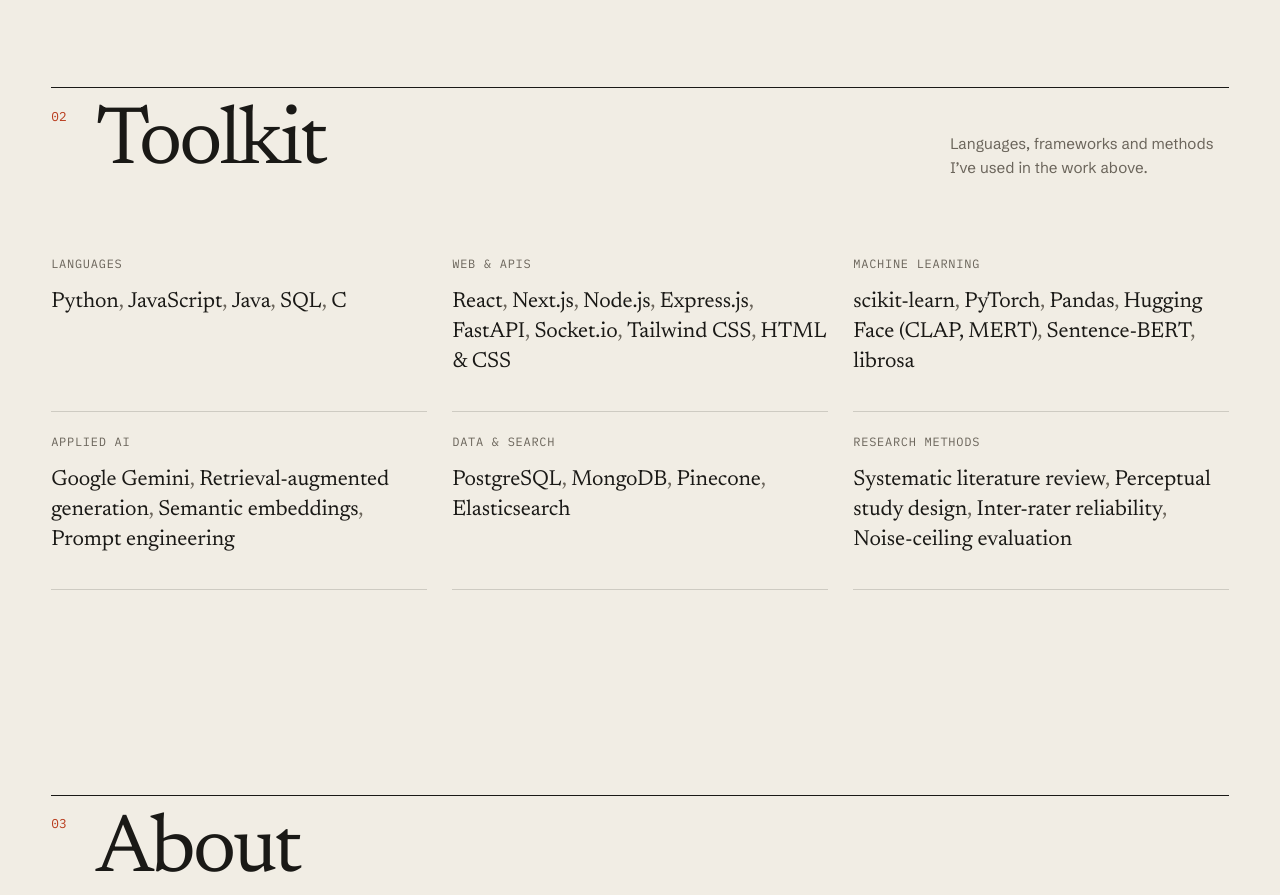
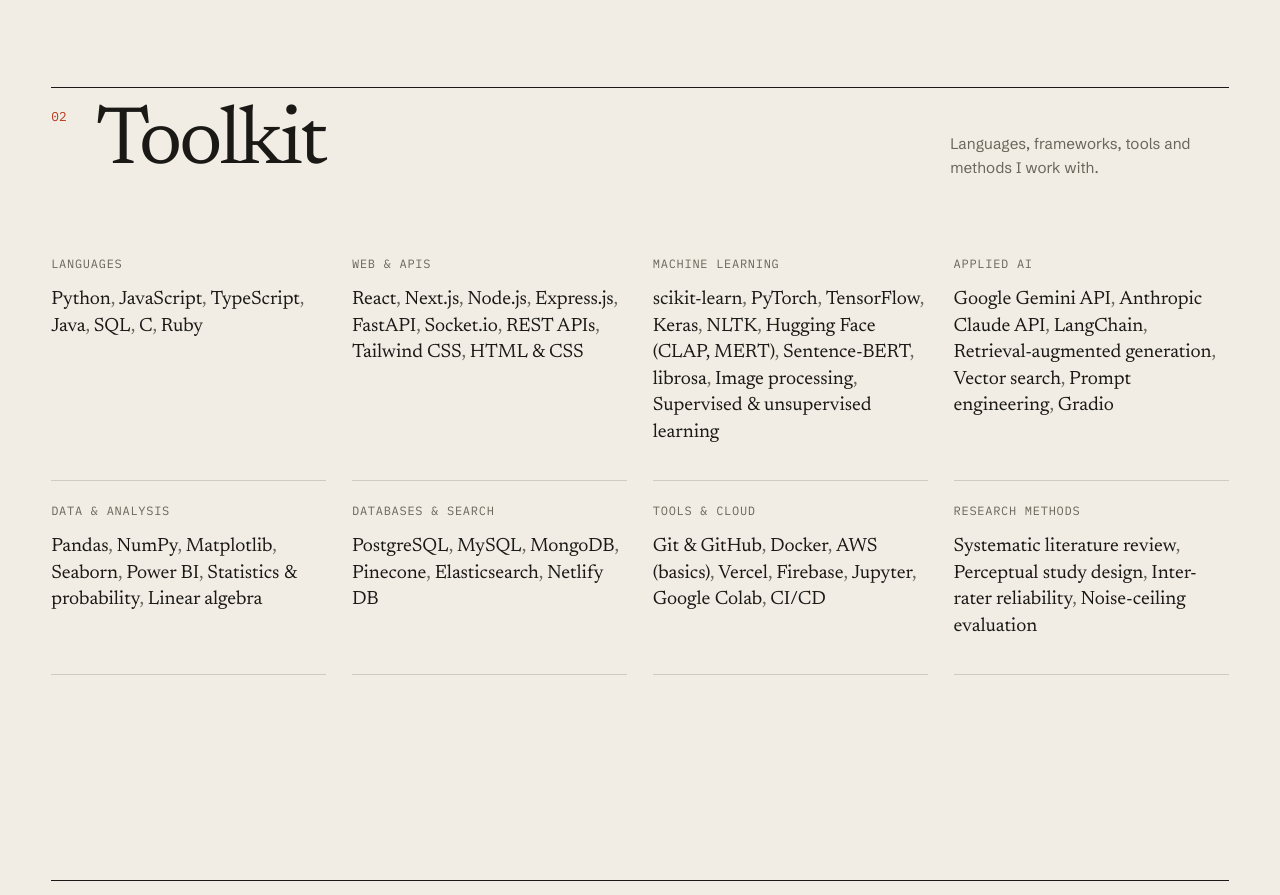
Before and after one commit to kithmiHettiarachchi/kithmiHettiarachchi.github.io, a React (Vite) app: page / in a window 1280 px wide. Shown: the part 5580-6475 px from the top of the page. Built offline with nearby package versions, Linux system fonts and the light colour scheme.

Commit message:
feat: expand toolkit with skills from CV

```diff
--- a/src/components/Toolkit.jsx
+++ b/src/components/Toolkit.jsx
@@ -8,7 +8,7 @@ export default function Toolkit() {
         id="toolkit-title"
         num="02"
         title="Toolkit"
-        aside="Languages, frameworks and methods I’ve used in the work above."
+        aside="Languages, frameworks, tools and methods I work with."
       />
       <div className="toolkit">
         {toolkit.map((g) => (
--- a/src/content.js
+++ b/src/content.js
@@ -223,20 +223,50 @@ export const earlierProjects = [
 ];
 
 export const toolkit = [
-  { group: 'Languages', items: ['Python', 'JavaScript', 'Java', 'SQL', 'C'] },
+  { group: 'Languages', items: ['Python', 'JavaScript', 'TypeScript', 'Java', 'SQL', 'C', 'Ruby'] },
   {
     group: 'Web & APIs',
-    items: ['React', 'Next.js', 'Node.js', 'Express.js', 'FastAPI', 'Socket.io', 'Tailwind CSS', 'HTML & CSS'],
+    items: ['React', 'Next.js', 'Node.js', 'Express.js', 'FastAPI', 'Socket.io', 'REST APIs', 'Tailwind CSS', 'HTML & CSS'],
   },
   {
     group: 'Machine learning',
-    items: ['scikit-learn', 'PyTorch', 'Pandas', 'Hugging Face (CLAP, MERT)', 'Sentence-BERT', 'librosa'],
+    items: [
+      'scikit-learn',
+      'PyTorch',
+      'TensorFlow',
+      'Keras',
+      'NLTK',
+      'Hugging Face (CLAP, MERT)',
+      'Sentence-BERT',
+      'librosa',
+      'Image processing',
+      'Supervised & unsupervised learning',
+    ],
   },
   {
     group: 'Applied AI',
-    items: ['Google Gemini', 'Retrieval-augmented generation', 'Semantic embeddings', 'Prompt engineering'],
+    items: [
+      'Google Gemini API',
+      'Anthropic Claude API',
+      'LangChain',
+      'Retrieval-augmented generation',
+      'Vector search',
+      'Prompt engineering',
+      'Gradio',
+    ],
   },
-  { group: 'Data & search', items: ['PostgreSQL', 'MongoDB', 'Pinecone', 'Elasticsearch'] },
+  {
+    group: 'Data & analysis',
+    items: ['Pandas', 'NumPy', 'Matplotlib', 'Seaborn', 'Power BI', 'Statistics & probability', 'Linear algebra'],
+  },
+  {
+    group: 'Databases & search',
+    items: ['PostgreSQL', 'MySQL', 'MongoDB', 'Pinecone', 'Elasticsearch', 'Netlify DB'],
+  },
+  {
+    group: 'Tools & cloud',
+    items: ['Git & GitHub', 'Docker', 'AWS (basics)', 'Vercel', 'Firebase', 'Jupyter', 'Google Colab', 'CI/CD'],
+  },
   {
     group: 'Research methods',
     items: ['Systematic literature review', 'Perceptual study design', 'Inter-rater reliability', 'Noise-ceiling evaluation'],
--- a/src/index.css
+++ b/src/index.css
@@ -880,7 +880,7 @@ a.archive__name:hover {
    ========================================================================== */
 .toolkit {
   display: grid;
-  grid-template-columns: repeat(3, minmax(0, 1fr));
+  grid-template-columns: repeat(4, minmax(0, 1fr));
   column-gap: var(--col-gap);
 }
 
@@ -895,7 +895,7 @@ a.archive__name:hover {
 
 .toolkit__items {
   font-family: var(--font-display);
-  font-size: clamp(1.25rem, 1.7vw, 1.5rem);
+  font-size: clamp(1.2rem, 1.5vw, 1.4rem);
   line-height: 1.38;
   letter-spacing: -0.005em;
 }
@@ -1123,6 +1123,10 @@ a.archive__name:hover {
     grid-template-columns: 1fr;
     gap: 4px;
   }
+
+  .toolkit {
+    grid-template-columns: repeat(2, minmax(0, 1fr));
+  }
 }
 
 @media (max-width: 860px) {
```
